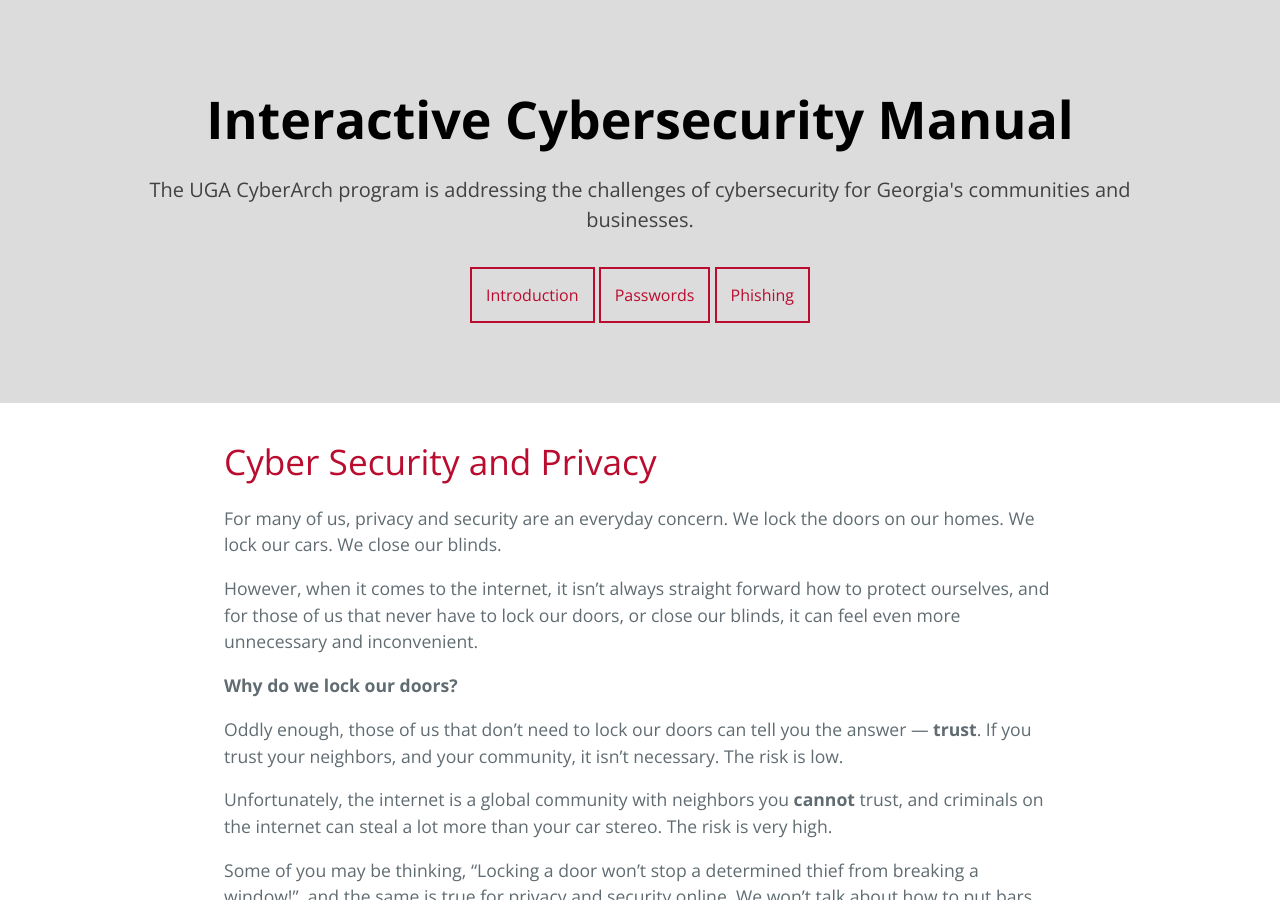
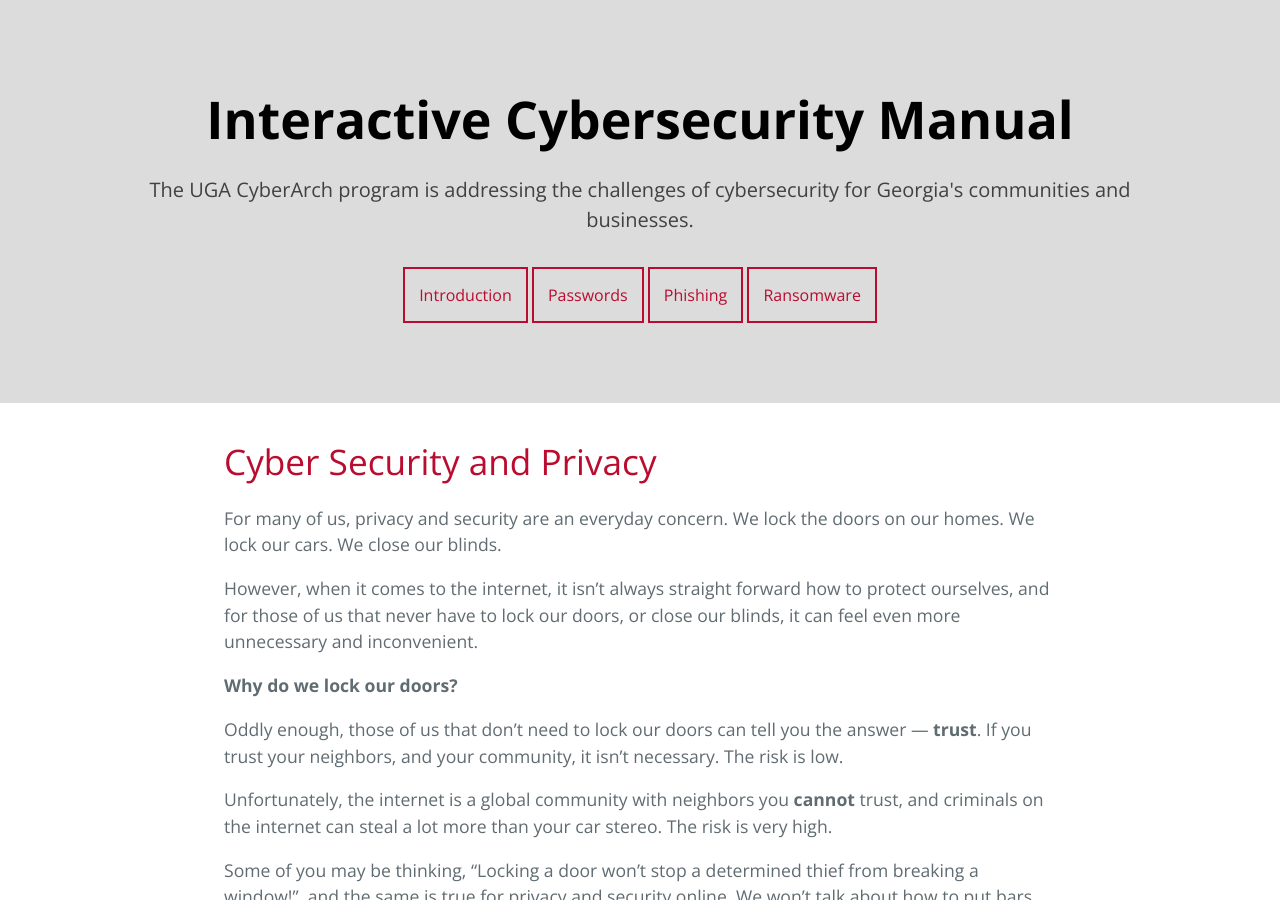
Before and after one commit to ugacyberarch/manual, a Jekyll site: the page built from index.md, in a window 1280 px wide and 900 px high. Built offline with Jekyll 4.4.1, drawn with Linux system fonts in a browser that asks for light colours.

Commit message:
Update default.html

```diff
--- a/_layouts/default.html
+++ b/_layouts/default.html
@@ -119,8 +119,15 @@
      </div>
 </div>
 
+ <!-- Ransomware Button -->
+    <div class="dropdown">
+      <button class="dropbtn">Ransomware</button>
+      <div class="dropdown-content">
+        <a href="https://ugacyberarch.github.io/manual/ransomware.html">What is ransomware?</a>
+        <a href="https://ugacyberarch.github.io/manual/data_breaches_leaks.html">Data Breaches & Leaks</a>
 
-
+</div>
+</div>
 
 
 
```
